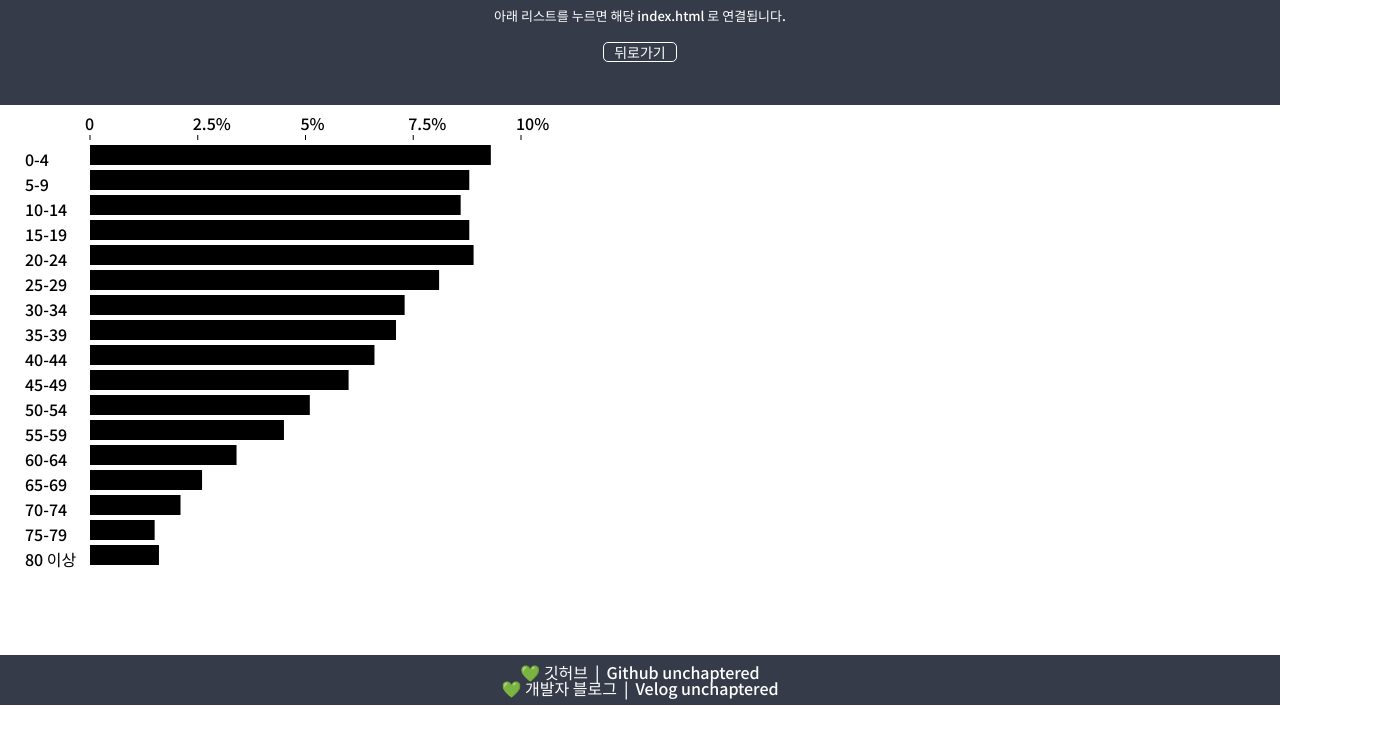
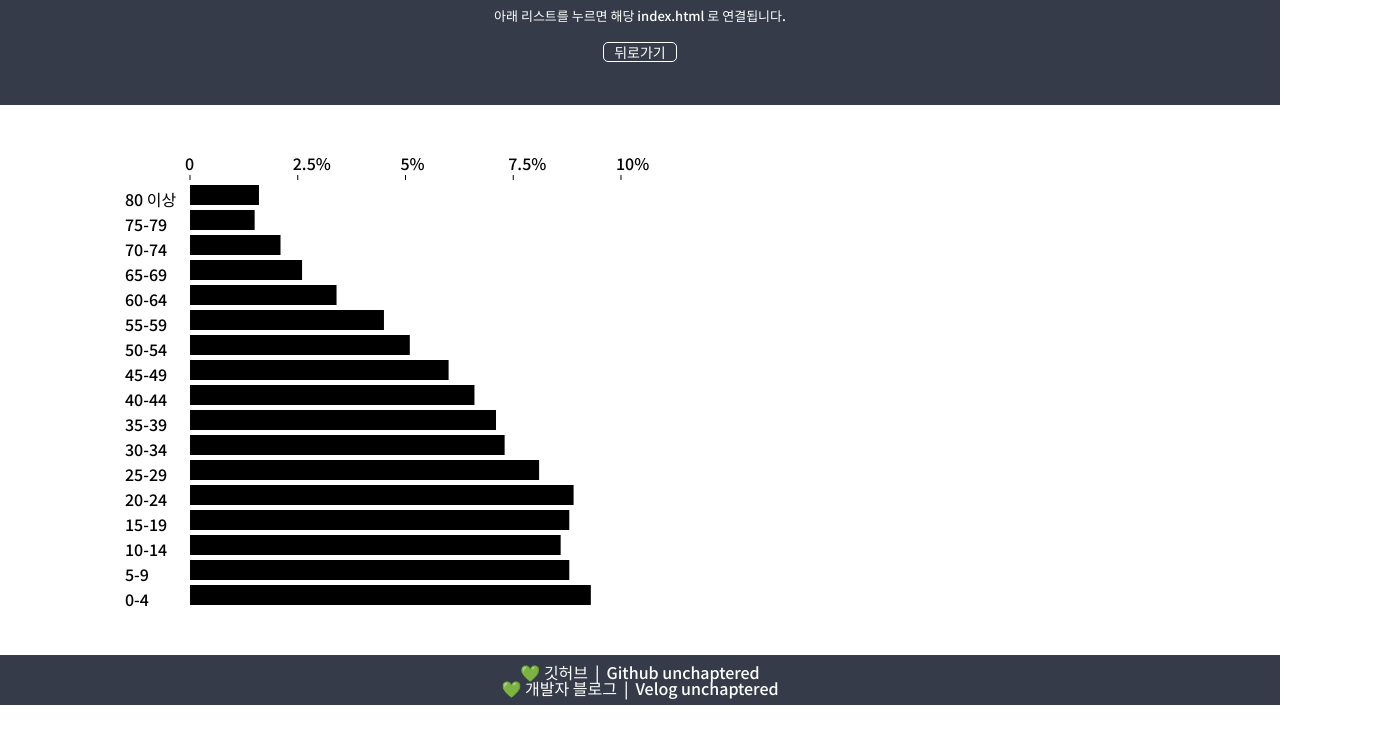
Before and after one commit to unchaptered/22-01-d3, a website: page src/002 svg from d3/index.html in a window 1280 px wide. Shown: the part 95-838 px from the top of the page, 1380 px wide, since content can reach past the window. Before the commit the page ends 801 px from the top, so only its background shows below. Drawn offline with nearby package versions, Linux system fonts and the light colour scheme.

Commit message:
002 svg from d3
수정

```diff
--- a/src/002 svg from d3/datas.js
+++ b/src/002 svg from d3/datas.js
@@ -26,7 +26,7 @@ const textG=svgTag.append("g").attr("transform","translate(15,51)");
 let count=0;
 const rectSize=20;
 const rectY=rectSize+5;
-datas.forEach(({range,value})=>{
+datas.reverse().forEach(({range,value})=>{
     rectG.append("rect").attr("x",0).attr("y",rectY*count).attr("width",value*expandSize).attr("height",rectSize);
     textG.append("text").attr("x",0).attr("y",rectY*count).attr("font-size",16).text(range);
 
--- a/src/002 svg from d3/index.html
+++ b/src/002 svg from d3/index.html
@@ -18,7 +18,7 @@
         <a href="../../index.html" class="header__back">뒤로가기</a>
     </header>
 
-    <main class="main">
+    <main class="main" style="margin: 40px 100px">
         <svg width="600" height="600" id="svg__container" transform="translate(40,40)"></svg>
     </main>
 
```
